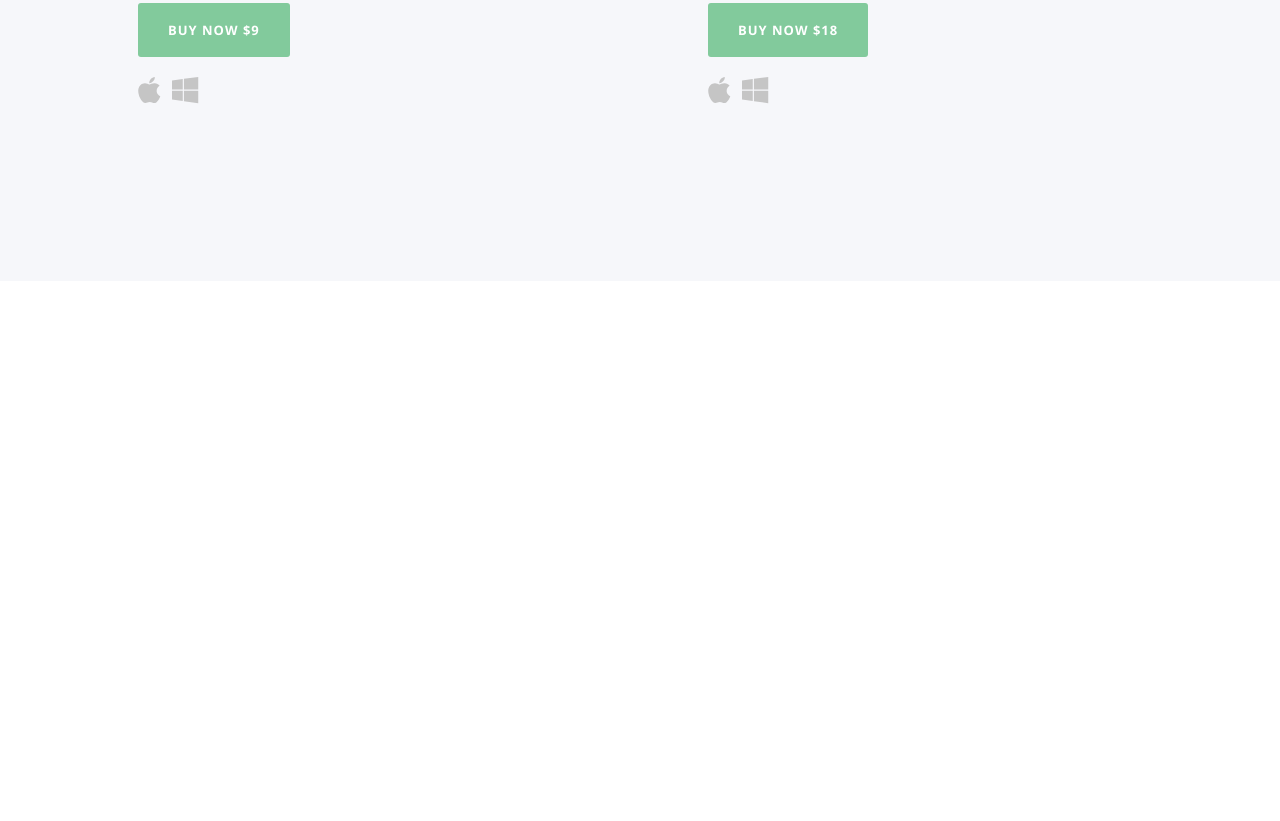
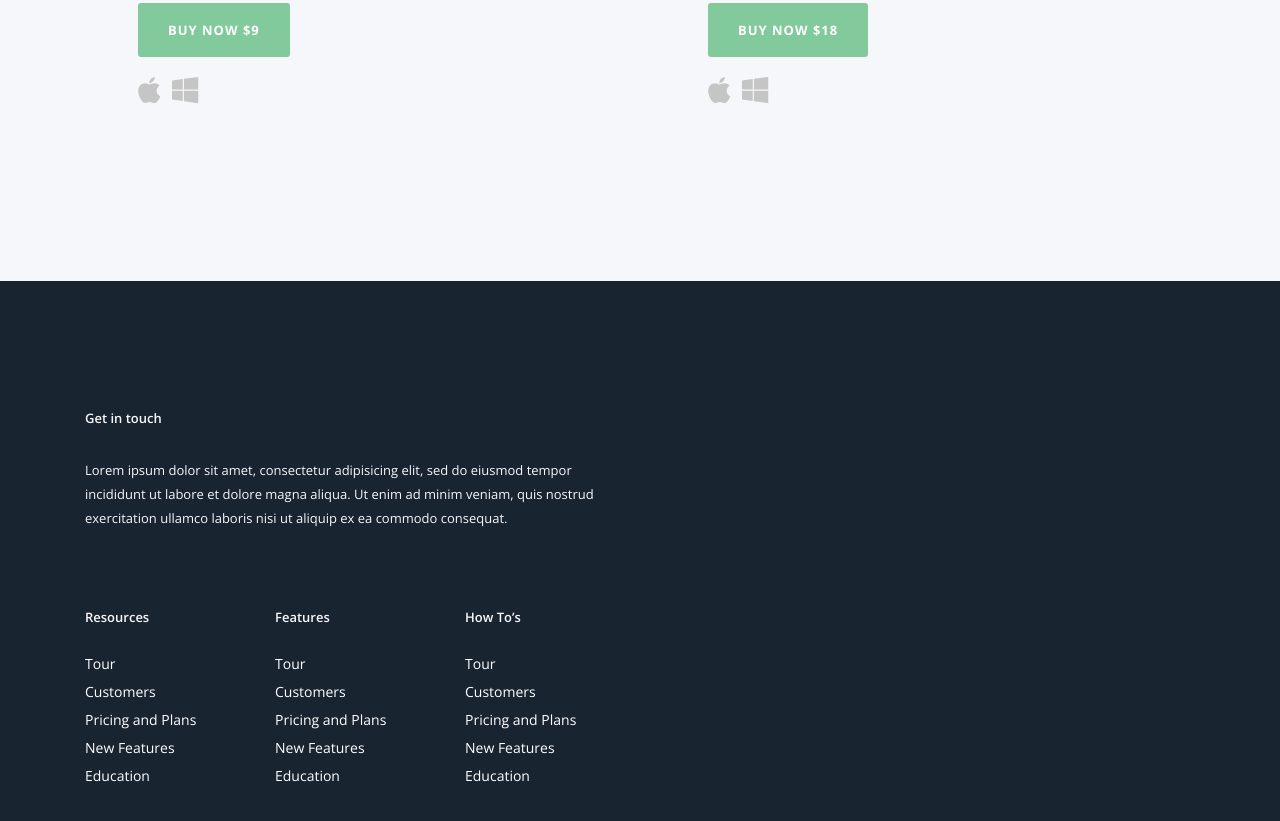
Before and after one commit to rifat-H/Take-bootstrap, a website built with Parcel: page src/index.html in a window 1280 px wide. Shown: the part 4322-5143 px from the top of the page. Before the commit the page ends 4603 px from the top, so only its background shows below. Built offline with nearby package versions, Linux system fonts and the light colour scheme; files whose address does not match are found by name.

Commit message:
footer right half done

```diff
--- a/src/index.html
+++ b/src/index.html
@@ -319,7 +319,64 @@
     <!-- plan end -->
 
     <!-- footer start -->
-    <footer></footer>
+    <footer>
+        <div class="container">
+            <div class="row">
+                <div class="col-md-6">
+                    <h6>Get in touch</h6>
+                    <p>Lorem ipsum dolor sit amet, consectetur adipisicing elit, sed do eiusmod tempor incididunt ut
+                        labore et dolore magna aliqua. Ut enim ad minim veniam, quis nostrud exercitation ullamco
+                        laboris nisi ut aliquip ex ea commodo consequat.
+                    </p>
+
+                    <div class="row">
+
+                        <!-- one list -->
+                        <div class="col-md-3 ">
+                            <h6>Resources</h6>
+                            <ul>
+                                <li><a href="#">Tour</a></li>
+                                <li><a href="#">Customers</a></li>
+                                <li><a href="#">Pricing and Plans</a></li>
+                                <li><a href="#">New Features</a></li>
+                                <li><a href="#">Education</a></li>
+                            </ul>
+                        </div>
+                        <!-- one list -->
+
+                        <!-- one list -->
+                        <div class="col-md-3 offset-md-1">
+                            <h6>Features</h6>
+                            <ul>
+                                <li><a href="#">Tour</a></li>
+                                <li><a href="#">Customers</a></li>
+                                <li><a href="#">Pricing and Plans</a></li>
+                                <li><a href="#">New Features</a></li>
+                                <li><a href="#">Education</a></li>
+                            </ul>
+                        </div>
+                        <!-- one list -->
+
+                        <!-- one list -->
+                        <div class="col-md-3 offset-md-1">
+                            <h6>How To’s</h6>
+                            <ul>
+                                <li><a href="#">Tour</a></li>
+                                <li><a href="#">Customers</a></li>
+                                <li><a href="#">Pricing and Plans</a></li>
+                                <li><a href="#">New Features</a></li>
+                                <li><a href="#">Education</a></li>
+                            </ul>
+                        </div>
+                        <!-- one list -->
+
+                    </div>
+
+                </div>
+                <div class="col-md-5 offet-md-1"></div>
+            </div>
+        </div>
+    </footer>
     <!-- footer end -->
 
     <!-- all -->
--- a/src/scss/_style.scss
+++ b/src/scss/_style.scss
@@ -256,10 +256,11 @@ body {
         padding: 46px 53px;
         transition: .3s;
 
-        &:hover{
+        &:hover {
             background-color: #fff;
             box-shadow: 0 1px 13px 0px #ddd;
-            span{
+
+            span {
                 background-color: #bd8cbf;
             }
         }
@@ -313,6 +314,36 @@ body {
 // <!-- plan end -->
 
 // footer start
-footer {}
+footer {
+    padding-top: 50px;
+    padding-bottom: 155px;
+    background-color: #192431;
+    color: #fff;
+
+
+    h6 {
+        font-size: 13px;
+        line-height: 24px;
+        color: #f6f7fa;
+        font-weight: 600;
+        margin-bottom: 28px;
+        margin-top: 75px;
+    }
+
+    p {
+        font-size: 13px;
+        line-height: 24px;
+        color: #f6f7fa;
+    }
+
+    ul{
+        li{
+            margin-top: 14px;
+            a{
+                color: #fff;
+            }
+        }
+    }
+}
 
 // footer end
```
